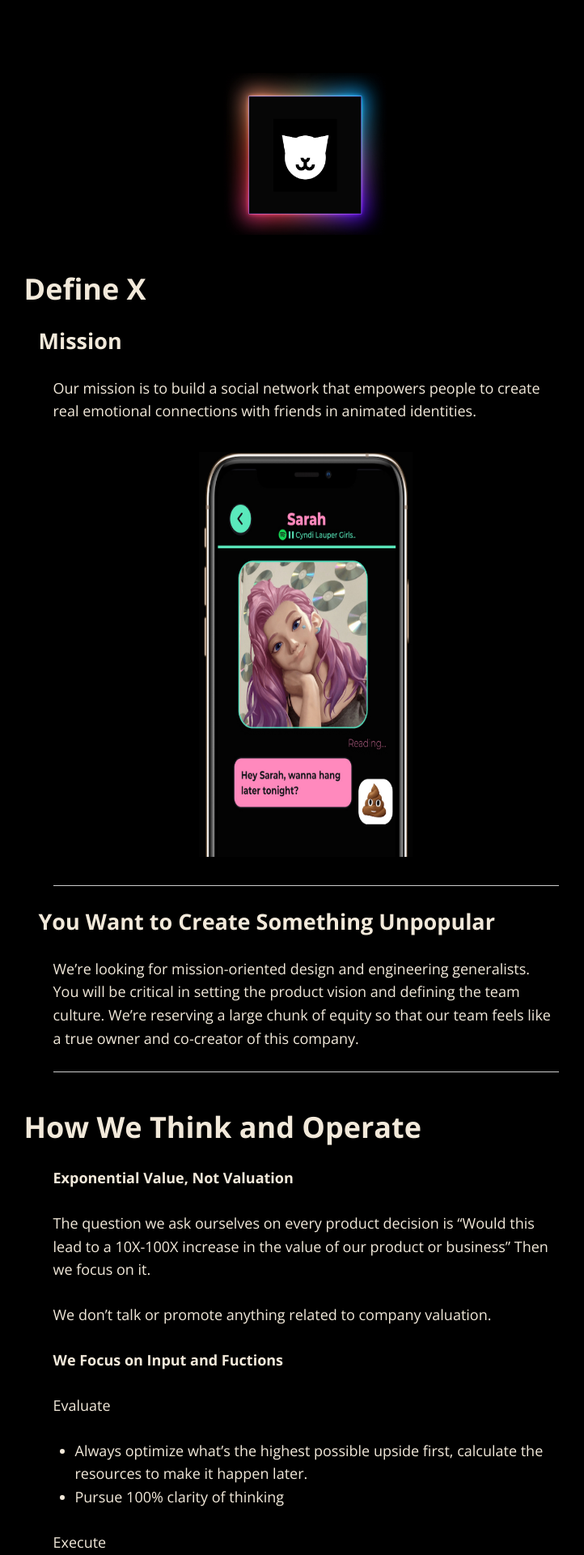
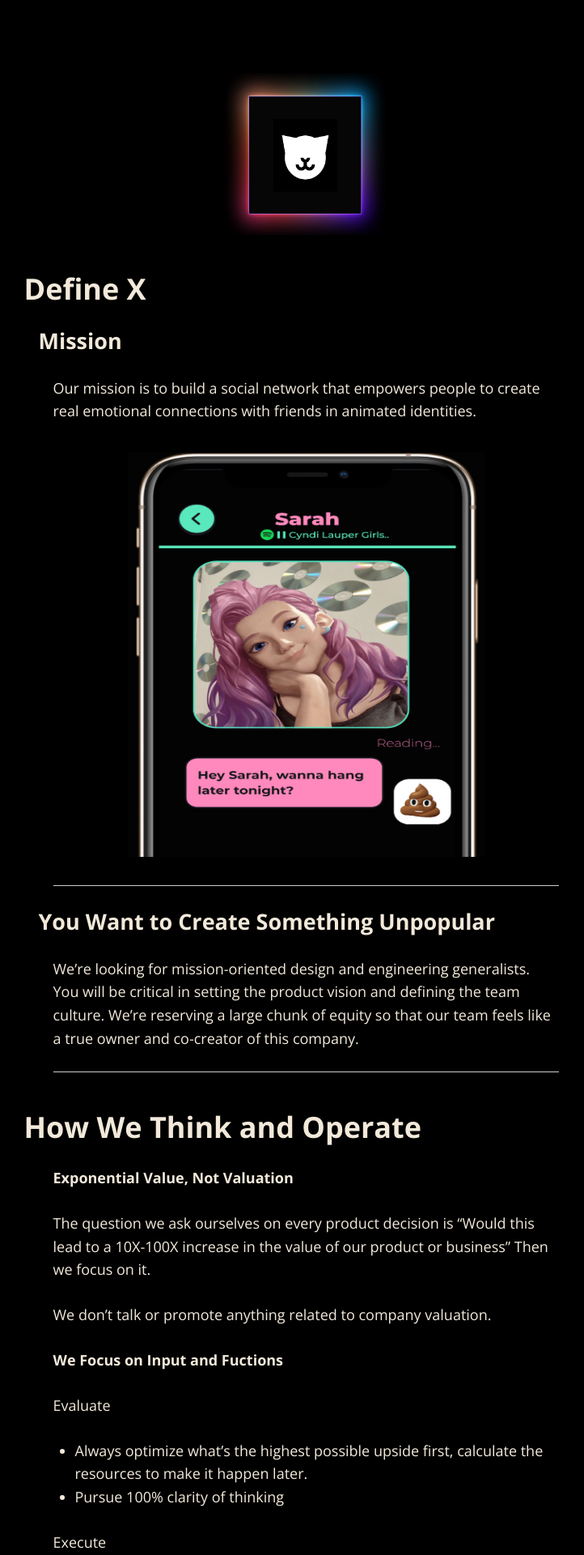
Before and after one commit to tarsmachine/tarsmachine.github.io, a Jekyll site: the page built from index.md, in a window 1280 px wide. Shown: the top 1920 px of the page at 81% size, without its empty margins (262-984 px from the left). Built offline with Jekyll 4.4.1, drawn with Linux system fonts in a browser that asks for light colours; nearby versions of some CDN libraries.

Commit message:
Update index.md

```diff
--- a/index.md
+++ b/index.md
@@ -11,7 +11,7 @@
 
 Our mission is to build a social network that empowers people to create real emotional connections with friends in animated identities.
 
-<img src="images/screen.png" alt="sample image" width="280" height="500">
+<img src="images/screen.png" alt="sample image" width="4000" height="500">
 
 ---
 
```
